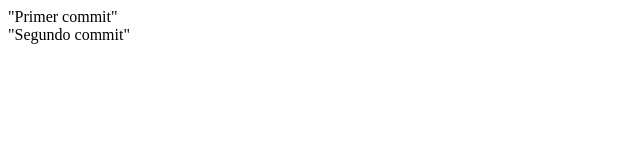
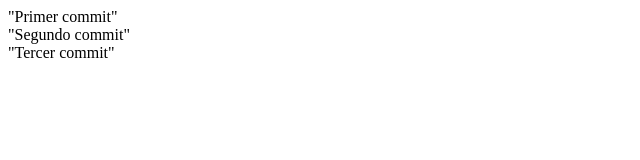
Before and after one commit to BuelvaBD/practica_final_ahora_si_final, a plain HTML site: page index.html in a window 1280 px wide. Shown: the whole page, without its empty margins (0-640 px from the left). Drawn offline with Linux system fonts and the light colour scheme.

Commit message:
Third commit

```diff
--- a/index.html
+++ b/index.html
@@ -8,5 +8,6 @@
 <body>
     <div>"Primer commit"</div>
     <div>"Segundo commit"</div>
+    <div>"Tercer commit"</div>
 </body>
 </html>
```
